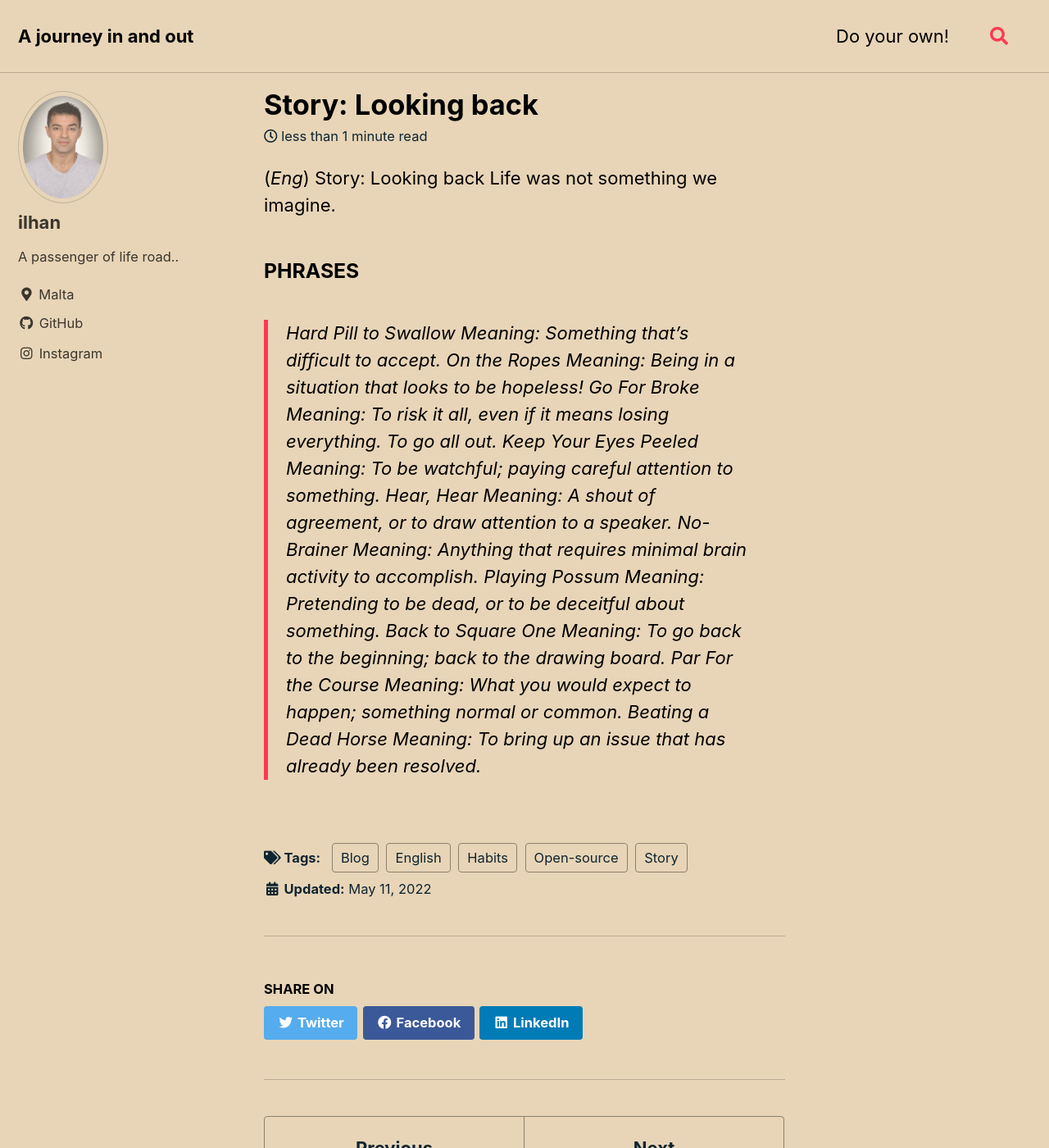
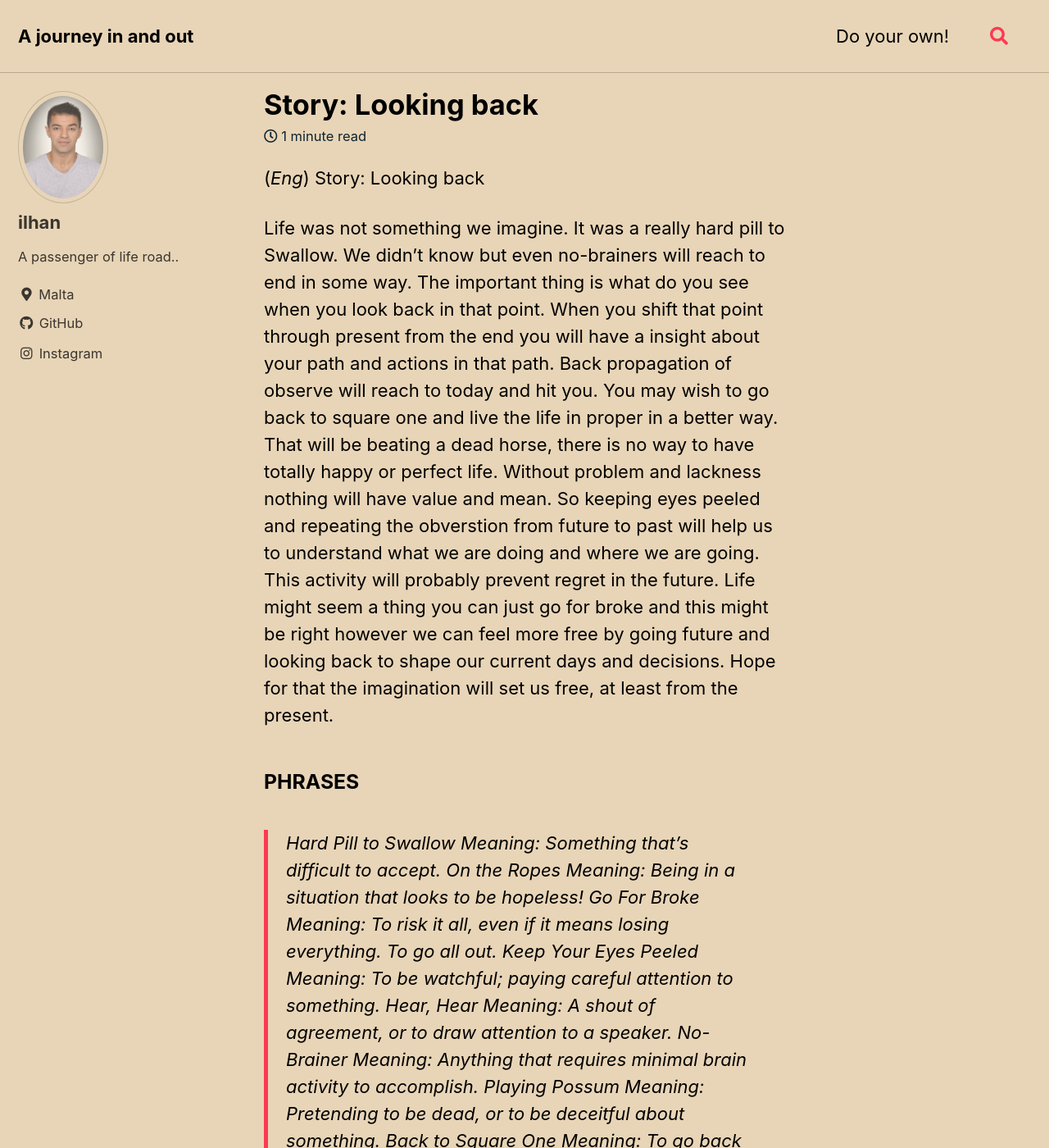
Before and after one commit to ilhangoren/ilhangoren.github.io, a Jekyll site: the page built from _posts/2022-05-11-Story: Looking back.md, in a window 1280 px wide and 1400 px high. Shown: the whole window at 82% size. Built offline with Jekyll 4.4.1, drawn with Linux system fonts in a browser that asks for light colours; cached includes are drawn as plain includes; comment, search, counter and statistics services are not loaded.

Commit message:
looking back writing

```diff
--- a/_posts/2022-05-11-Story: Looking back.md
+++ b/_posts/2022-05-11-Story: Looking back.md
@@ -5,13 +5,14 @@ categories:
 layout: single
 title: "Story: Looking back"
 description: "Story: Looking back"
-modified: 2022-05-11
+modified: 2022-05-22
 tags: [Blog, Open-source, Story, English, Habits]
 comments: true
 share: true
 ---
 (*Eng*) Story: Looking back
-Life was not something we imagine.
+
+Life was not something we imagine. It was a really hard pill to Swallow. We didn't know but even no-brainers will reach to end in some way. The important thing is what do you see when you look back in that point. When you shift that point through present from the end you will have a insight about your path and actions in that path. Back propagation of observe will reach to today and hit you. You may wish to go back to square one and live the life in proper in a better way. That will be beating a dead horse, there is no way to have totally happy or perfect life. Without problem and lackness nothing will have value and mean. So keeping eyes peeled and repeating the obverstion from future to past will help us to understand what we are doing and where we are going. This activity will probably prevent regret in the future. Life might seem a thing you can just go for broke and this might be right however we can feel more free by going future and looking back to shape our current days and decisions. Hope for that the imagination will set us free, at least from the present.
 
 
 ### PHRASES
```
